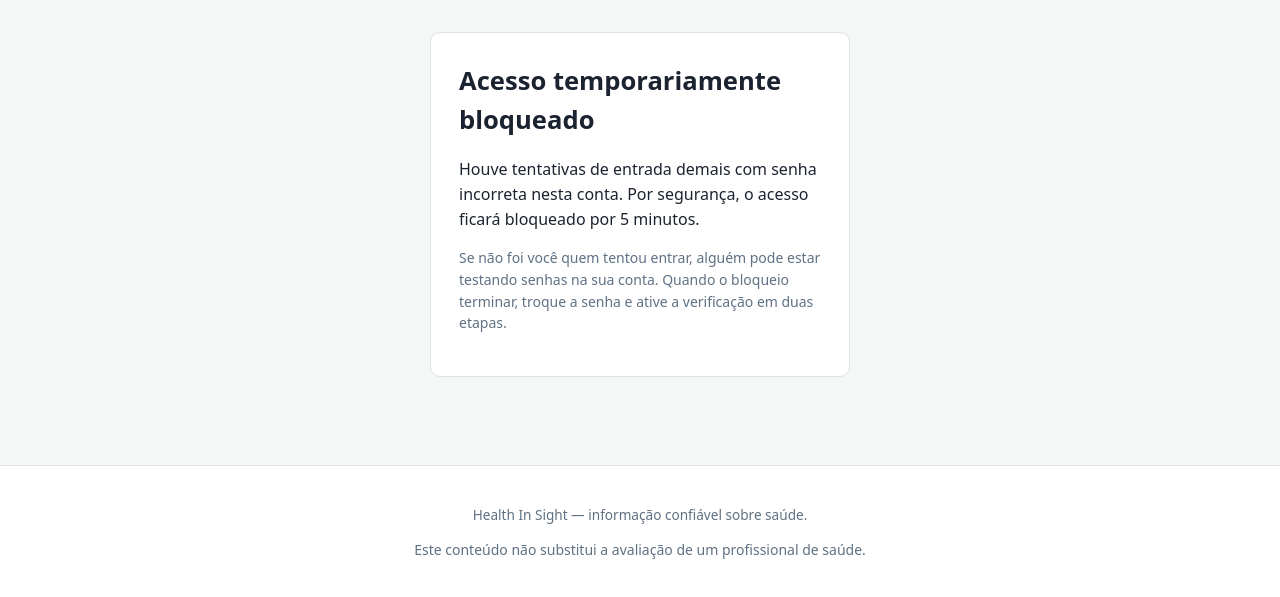
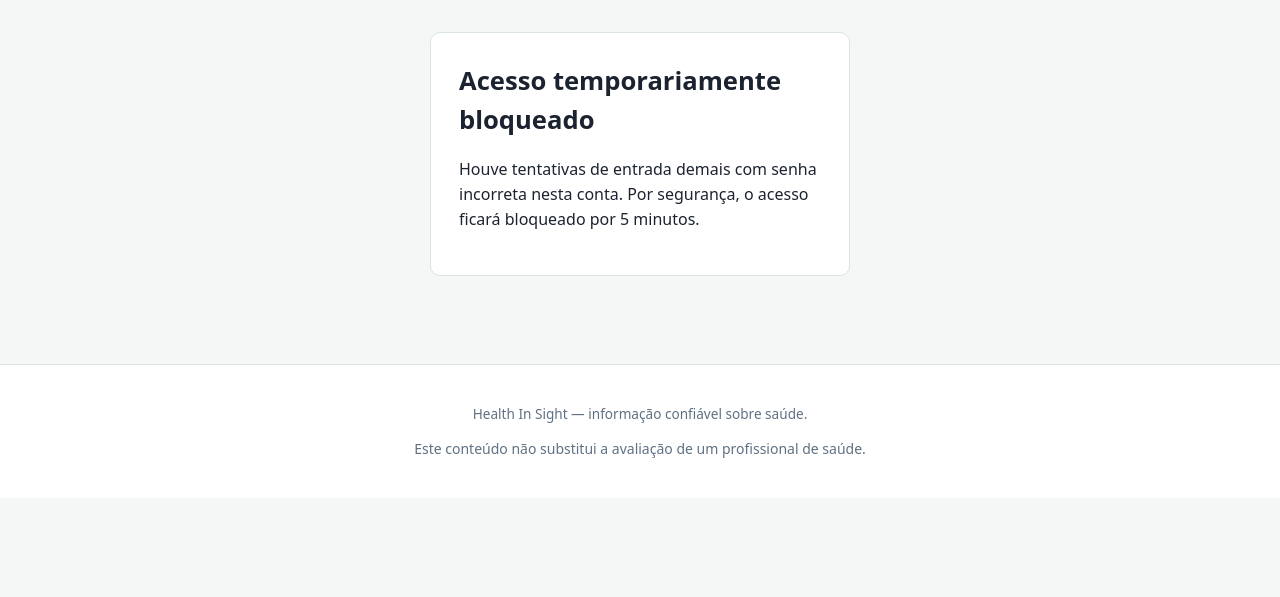
Before and after one commit to Guilheslherme/projeto_politicas_seguranca, a Django app: template templates/accounts/lockout.html in a window 1280 px wide. Shown: the part 62-659 px from the top of the page. Run offline with Django 5.2, Linux system fonts and the light colour scheme; the template is opened without the code that fills it, so the values that code supplies are empty.

Commit message:
mudança no lockout

```diff
--- a/templates/accounts/lockout.html
+++ b/templates/accounts/lockout.html
@@ -10,10 +10,5 @@
     Por segurança, o acesso ficará bloqueado por 5 minutos.
   </p>
 
-  <p class="muted small">
-    Se não foi você quem tentou entrar, alguém pode estar testando senhas na
-    sua conta. Quando o bloqueio terminar, troque a senha e ative a
-    verificação em duas etapas.
-  </p>
 </div>
 {% endblock %}
```
